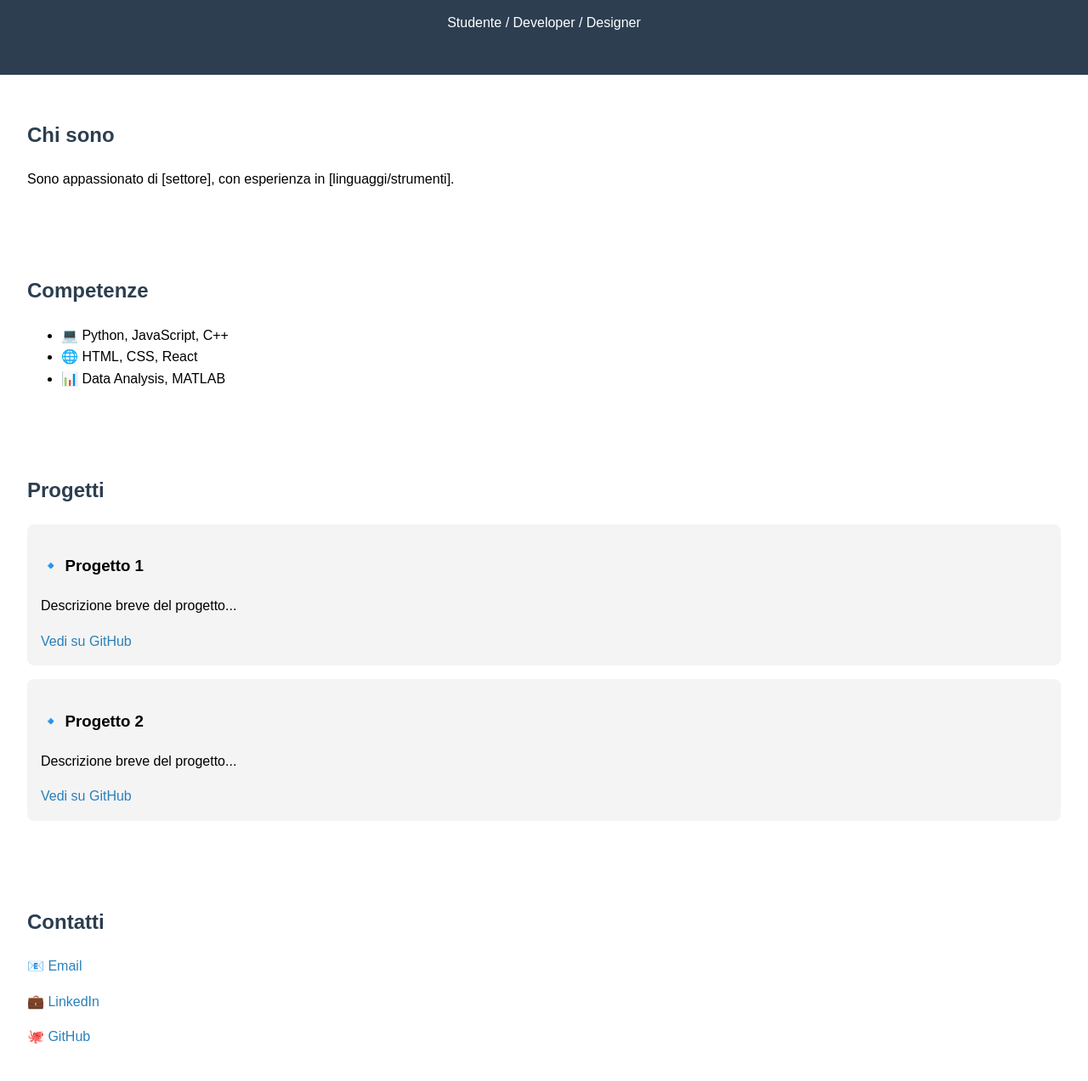
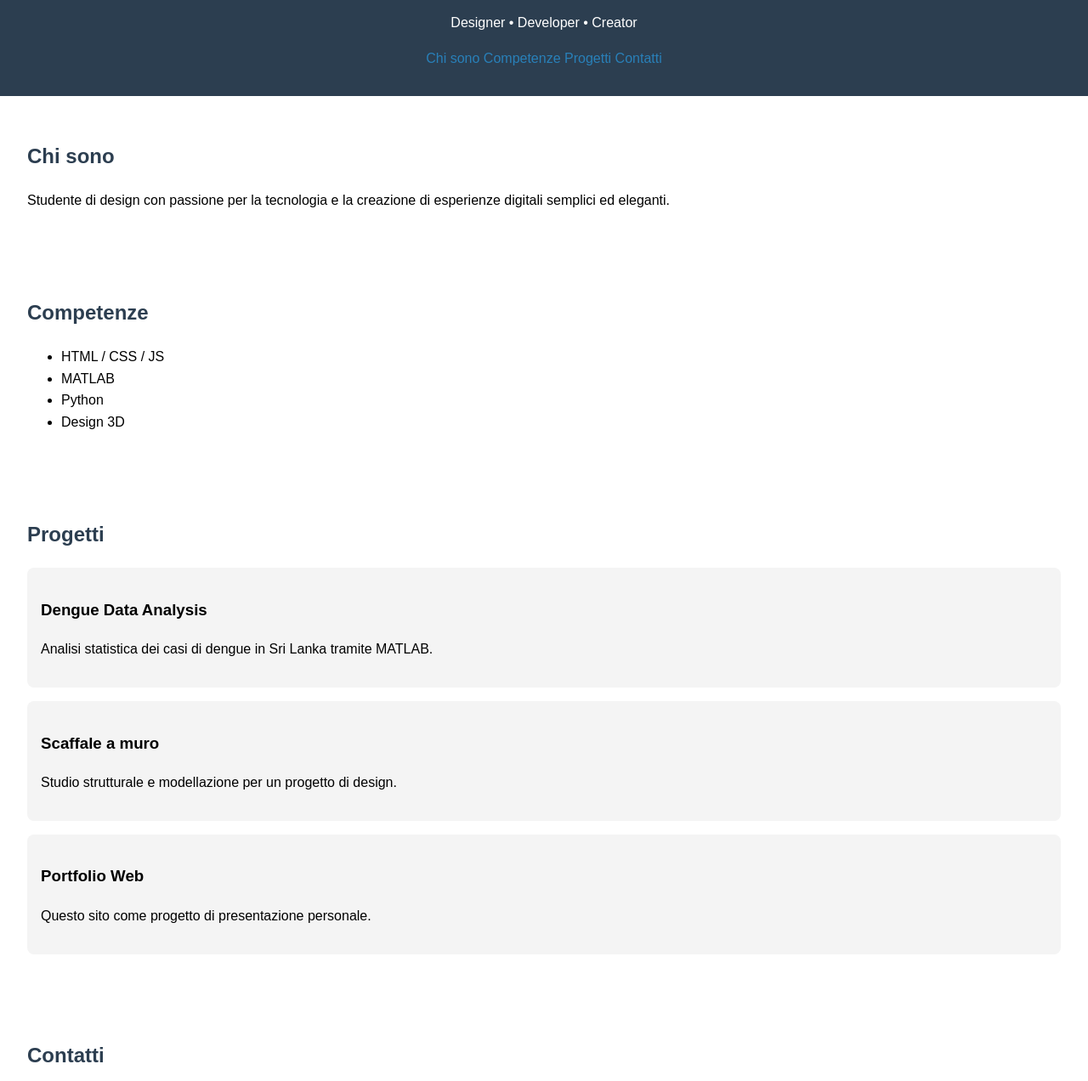
Before and after one commit to pisqji/pisqji.github.io, a plain HTML site: page index.html in a window 1280 px wide. Shown: the part 112-1384 px from the top of the page at 85% size. Drawn offline with Linux system fonts and the light colour scheme.

Commit message:
Update index.html

```diff
--- a/index.html
+++ b/index.html
@@ -3,52 +3,64 @@
 <head>
   <meta charset="UTF-8">
   <meta name="viewport" content="width=device-width, initial-scale=1.0">
-  <title>Portfolio - Il tuo nome</title>
+  <title>Portfolio | Il tuo nome</title>
   <link rel="stylesheet" href="style.css">
+  <link href="https://fonts.googleapis.com/css2?family=Poppins:wght@400;600&display=swap" rel="stylesheet">
 </head>
+
 <body>
   <header>
-    <h1>👋 Ciao, sono [Il tuo nome]</h1>
-    <p>Studente / Developer / Designer</p>
+    <h1>Il tuo nome</h1>
+    <p>Designer • Developer • Creator</p>
+    <nav>
+      <a href="#about">Chi sono</a>
+      <a href="#skills">Competenze</a>
+      <a href="#projects">Progetti</a>
+      <a href="#contact">Contatti</a>
+    </nav>
   </header>
 
   <section id="about">
     <h2>Chi sono</h2>
-    <p>Sono appassionato di [settore], con esperienza in [linguaggi/strumenti].</p>
+    <p>Studente di design con passione per la tecnologia e la creazione di esperienze digitali semplici ed eleganti.</p>
   </section>
 
   <section id="skills">
     <h2>Competenze</h2>
-    <ul>
-      <li>💻 Python, JavaScript, C++</li>
-      <li>🌐 HTML, CSS, React</li>
-      <li>📊 Data Analysis, MATLAB</li>
+    <ul class="skills">
+      <li>HTML / CSS / JS</li>
+      <li>MATLAB</li>
+      <li>Python</li>
+      <li>Design 3D</li>
     </ul>
   </section>
 
   <section id="projects">
     <h2>Progetti</h2>
-    <div class="project">
-      <h3>🔹 Progetto 1</h3>
-      <p>Descrizione breve del progetto...</p>
-      <a href="https://github.com/tuo-username/progetto1">Vedi su GitHub</a>
-    </div>
-    <div class="project">
-      <h3>🔹 Progetto 2</h3>
-      <p>Descrizione breve del progetto...</p>
-      <a href="https://github.com/tuo-username/progetto2">Vedi su GitHub</a>
+    <div class="project-grid">
+      <div class="project">
+        <h3>Dengue Data Analysis</h3>
+        <p>Analisi statistica dei casi di dengue in Sri Lanka tramite MATLAB.</p>
+      </div>
+      <div class="project">
+        <h3>Scaffale a muro</h3>
+        <p>Studio strutturale e modellazione per un progetto di design.</p>
+      </div>
+      <div class="project">
+        <h3>Portfolio Web</h3>
+        <p>Questo sito come progetto di presentazione personale.</p>
+      </div>
     </div>
   </section>
 
   <section id="contact">
     <h2>Contatti</h2>
-    <p>📧 <a href="mailto:tuo@email.com">Email</a></p>
-    <p>💼 <a href="https://linkedin.com/in/tuo-username">LinkedIn</a></p>
-    <p>🐙 <a href="https://github.com/tuo-username">GitHub</a></p>
+    <p>📧 <a href="mailto:tuamail@example.com">tuamail@example.com</a></p>
+    <p>🔗 <a href="https://github.com/tuo-username" target="_blank">GitHub</a></p>
   </section>
 
   <footer>
-    <p>© 2025 [Il tuo nome] - Portfolio</p>
+    <p>© 2025 Il tuo nome</p>
   </footer>
 </body>
 </html>
```
